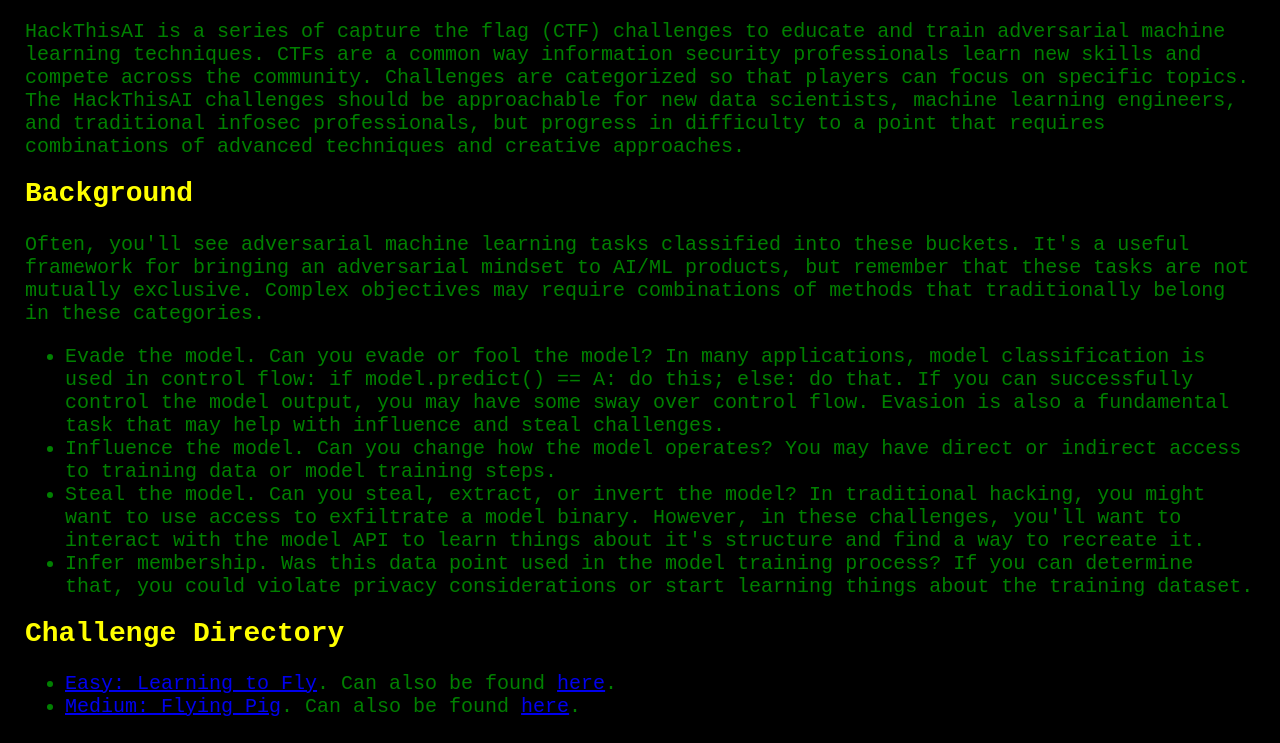
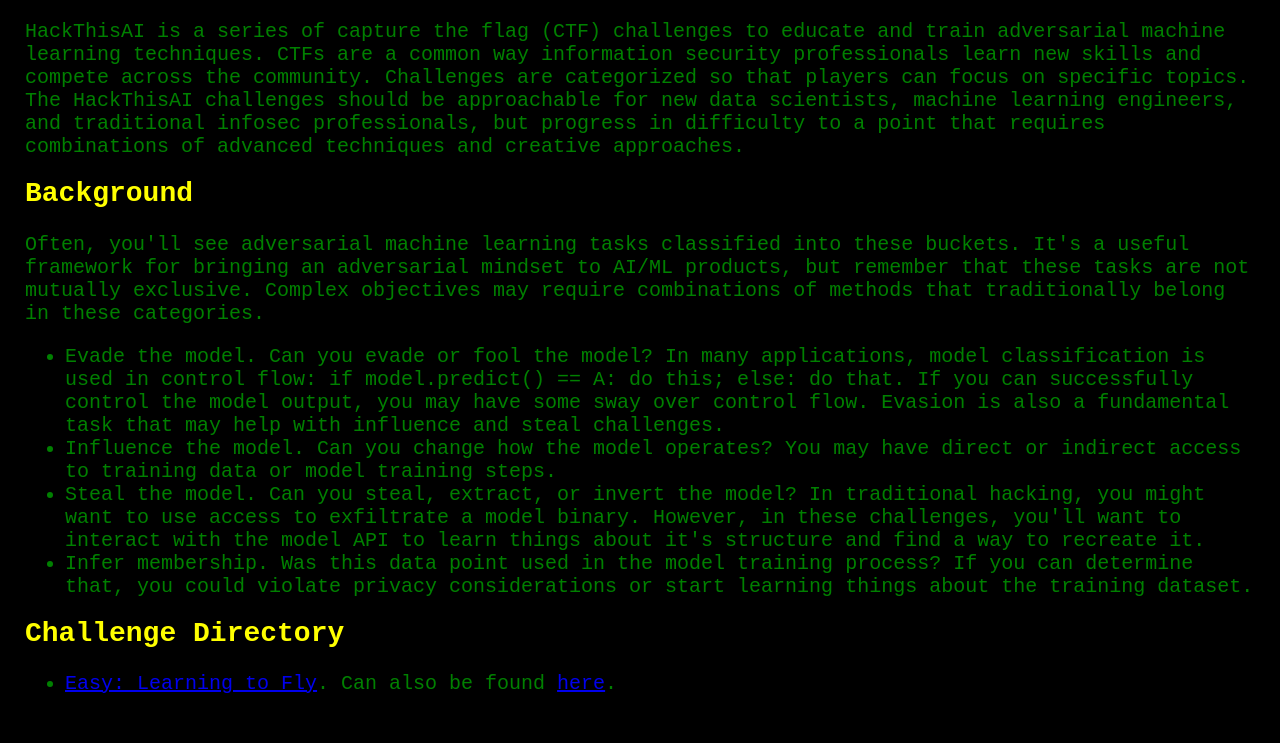
Before and after one commit to JosephTLucas/HackThisAI, a plain HTML site: page web/public/index.html in a window 1280 px wide. Shown: the part 502-1245 px from the top of the page. After the commit the page ends 1222 px from the top, so only its background shows below. Drawn offline with Linux system fonts and the light colour scheme.

Commit message:
unlist challenge

```diff
--- a/web/public/index.html
+++ b/web/public/index.html
@@ -22,7 +22,6 @@
 <h2>Challenge Directory</h2>
 <ul>
     <li><a href="http://37.16.11.134:5000">Easy: Learning to Fly</a>. Can also be found <a href="https://github.com/JosephTLucas/HackThisAI/tree/main/challenge/easy_learning_to_fly">here</a>.</li>
-    <li><a href="http://37.16.10.80:5000">Medium: Flying Pig</a>. Can also be found <a href="https://github.com/JosephTLucas/HackThisAI/tree/main/challenge/medium_flying_pig">here</a>.</li>
 </ul>
 </body>
 </html>
```
